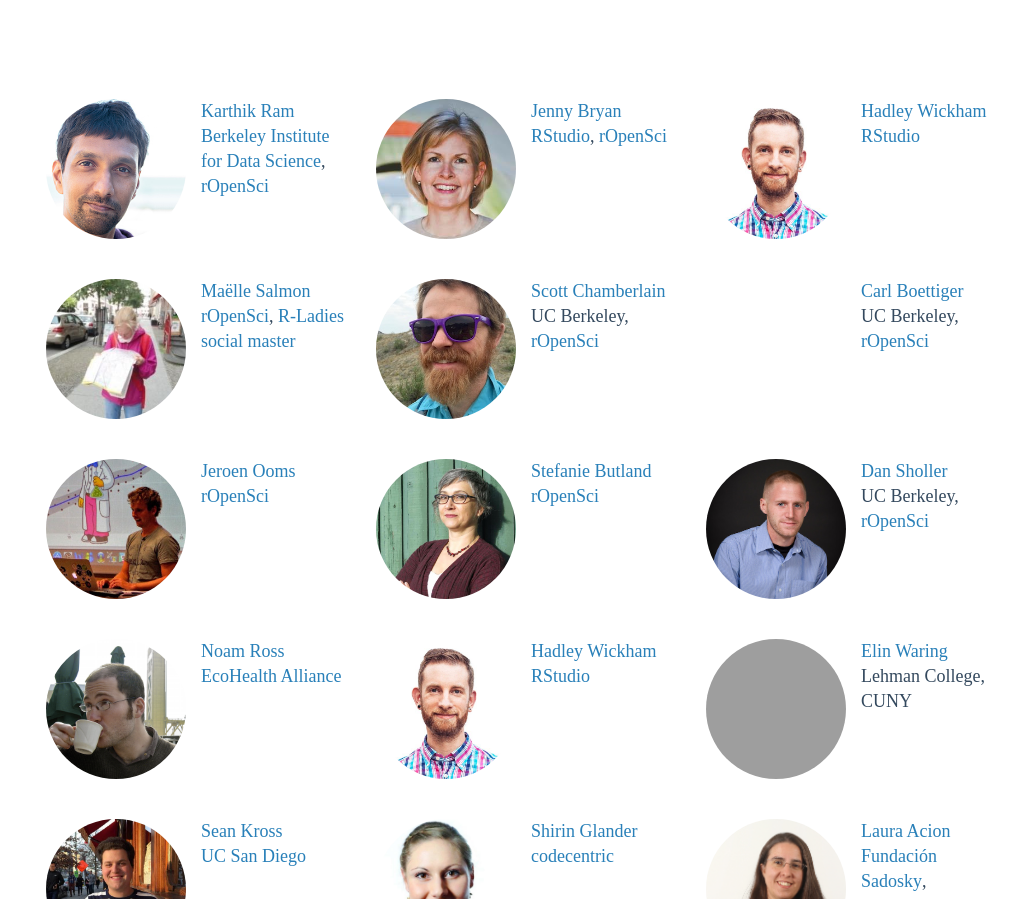
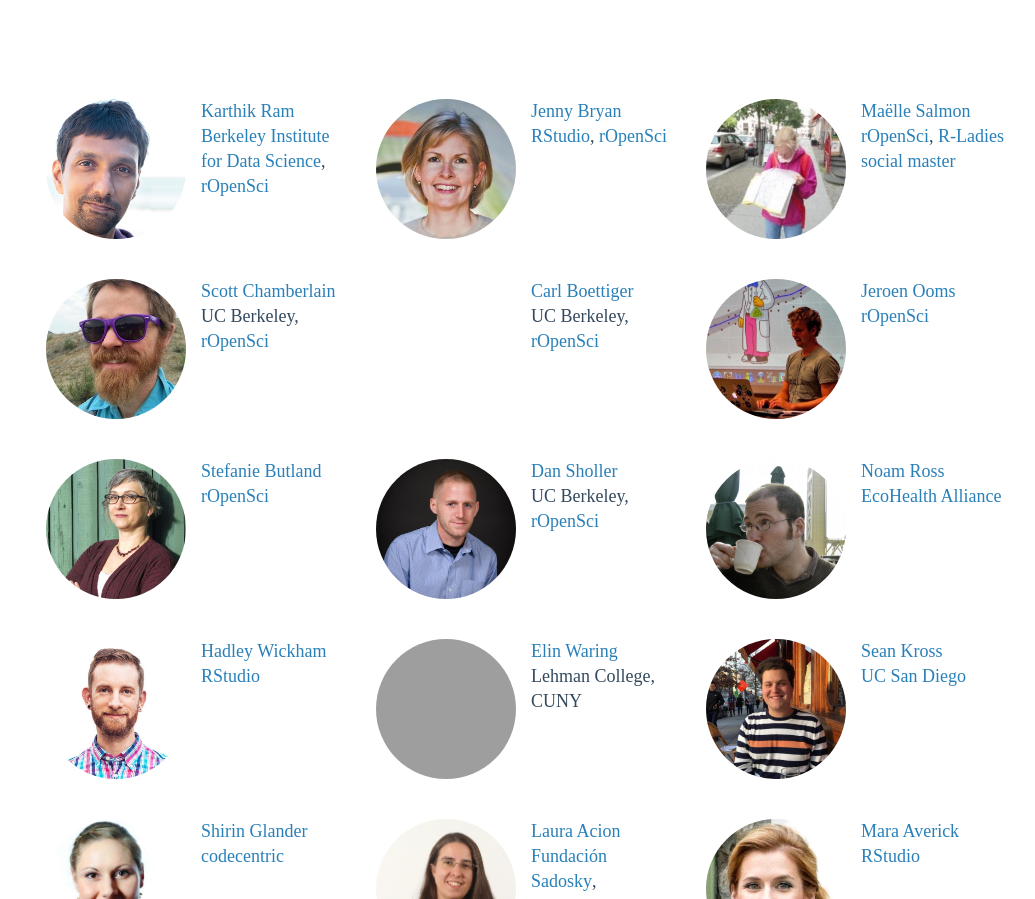
Before and after one commit to ropensci/unconf18, a plain HTML site: page index.html in a window 1280 px wide. Shown: the part 1793-2692 px from the top of the page, without its empty margins (109-1144 px from the left). Drawn offline with nearby package versions, Linux system fonts and the light colour scheme; grey boxes are pictures that could not be loaded.

Commit message:
rm duplicate Hadley
too much of a good thing

```diff
--- a/index.html
+++ b/index.html
@@ -68,12 +68,6 @@
         <div class="participant-image"></div>
         <h3 class="participant-name"><a href="https://twitter.com/JennyBryan" title="">Jenny Bryan</a></h3>
         <p class="participant-affiliation"><a href="https://www.rstudio.com/">RStudio</a>, <a href="http://ropensci.org">rOpenSci</a></p>
-      </div>
-
-      <div class="participant hadley-wickham">
-        <div class="participant-image"></div>
-        <h3 class="participant-name"><a href="http://had.co.nz/" title="had.co.nz">Hadley Wickham</a></h3>
-        <p class="participant-affiliation"><a href="https://www.rstudio.com/">RStudio</a></p>
       </div>
 
       <div class="participant maelle-salmon">
```
